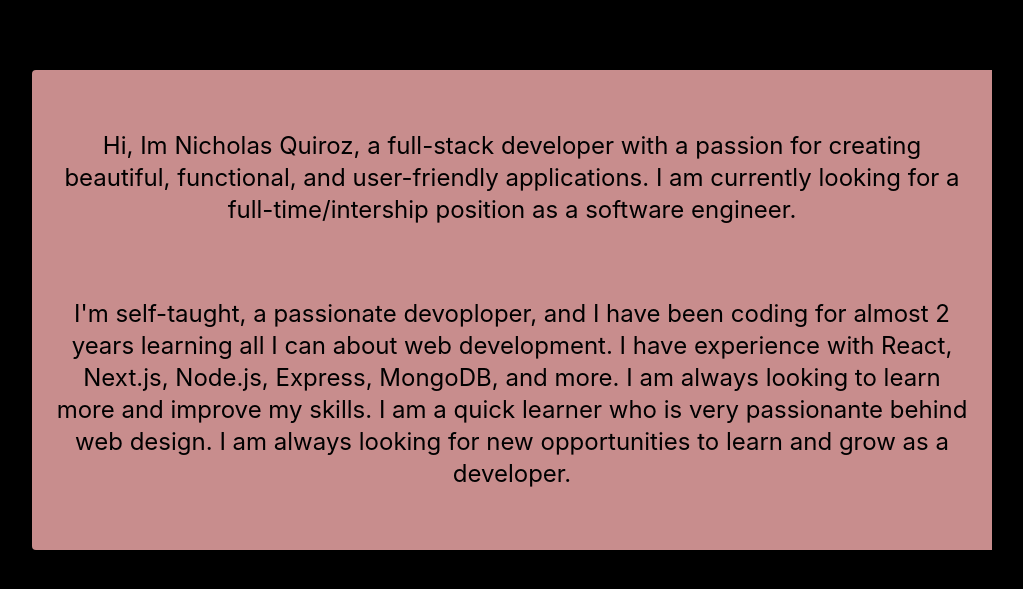
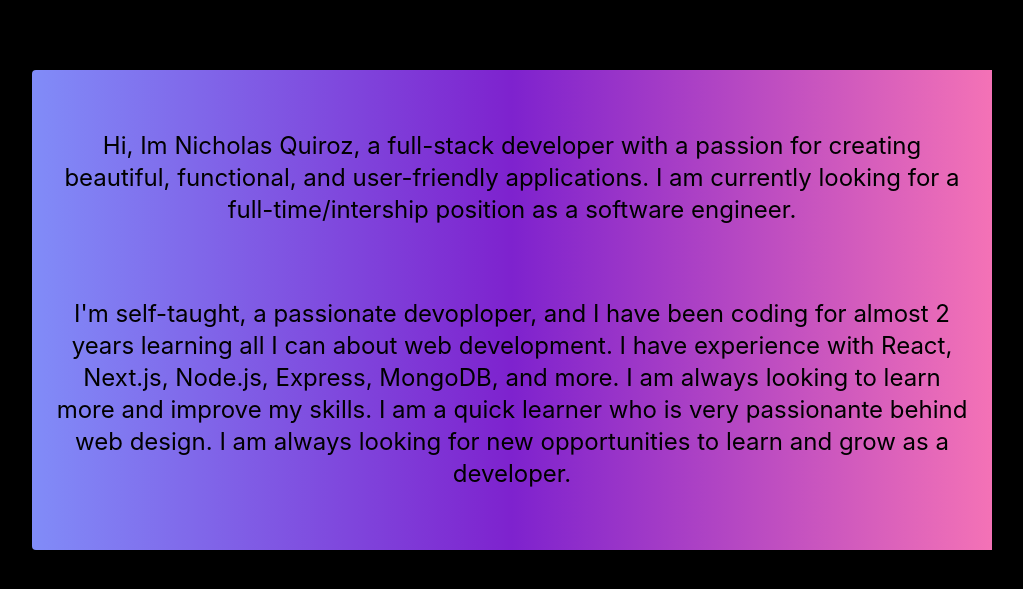
Before and after one commit to Alumist/portfolio, a Next.js app: page / in a window 1280 px wide. Shown: the part 551-1140 px from the top of the page, without its empty margins (128-1151 px from the left). Built offline with nearby package versions, Linux system fonts and the light colour scheme.

Commit message:
color change

```diff
--- a/app/components/About.tsx
+++ b/app/components/About.tsx
@@ -1,7 +1,7 @@
 function About() {
   return (
     <div
-      className='text-2xl bg-[#c88d8d] my-32 p-6 rounded-l sm:mx-9 md:mx-20 lg:mx-40'
+      className='text-2xl bg-gradient-to-r from-indigo-400 via-purple-700 to-pink-400 my-32 p-6 rounded-l sm:mx-9 md:mx-20 lg:mx-40'
       typeof='text'
     >
       <h1 className='text-black  text-center py-9'>
```
